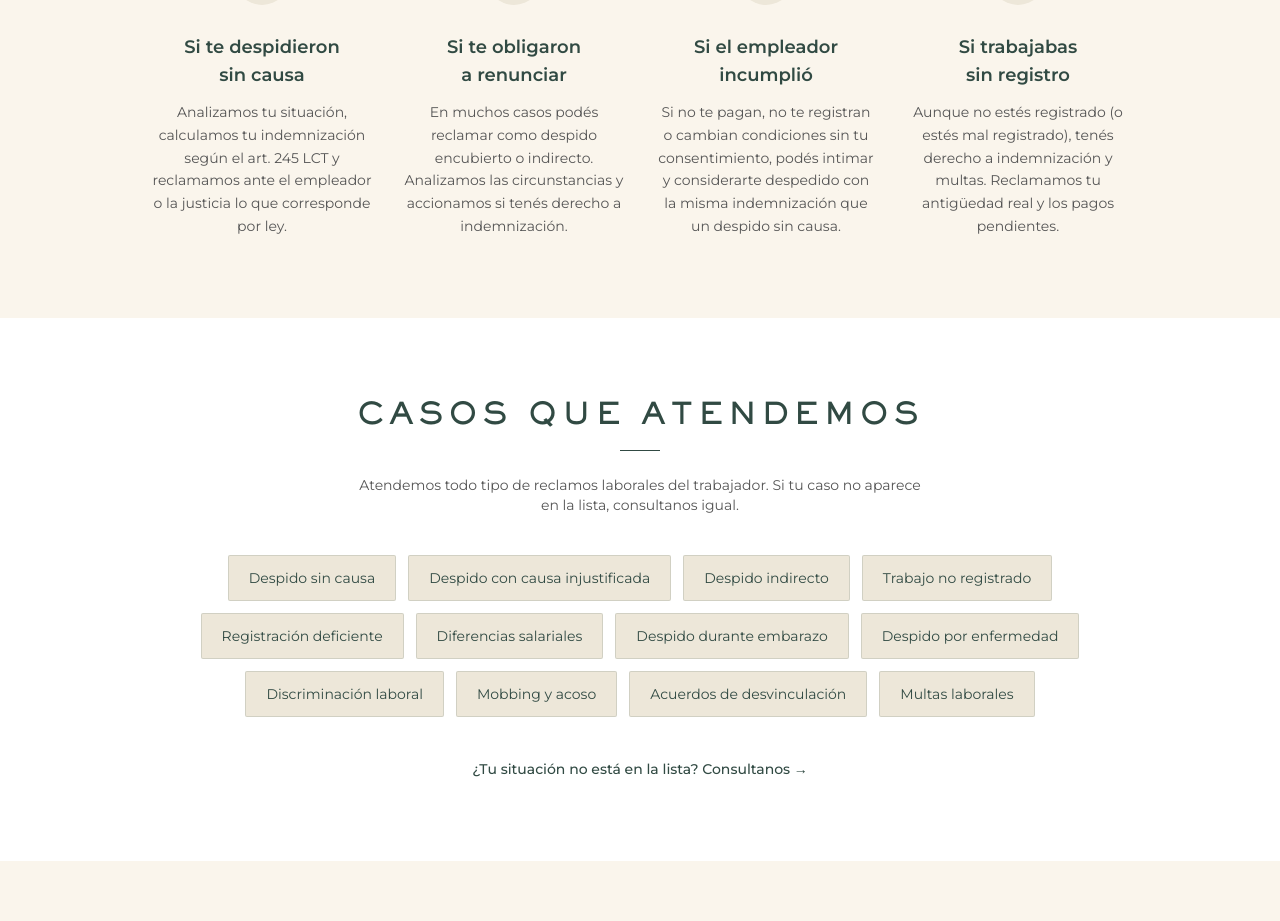
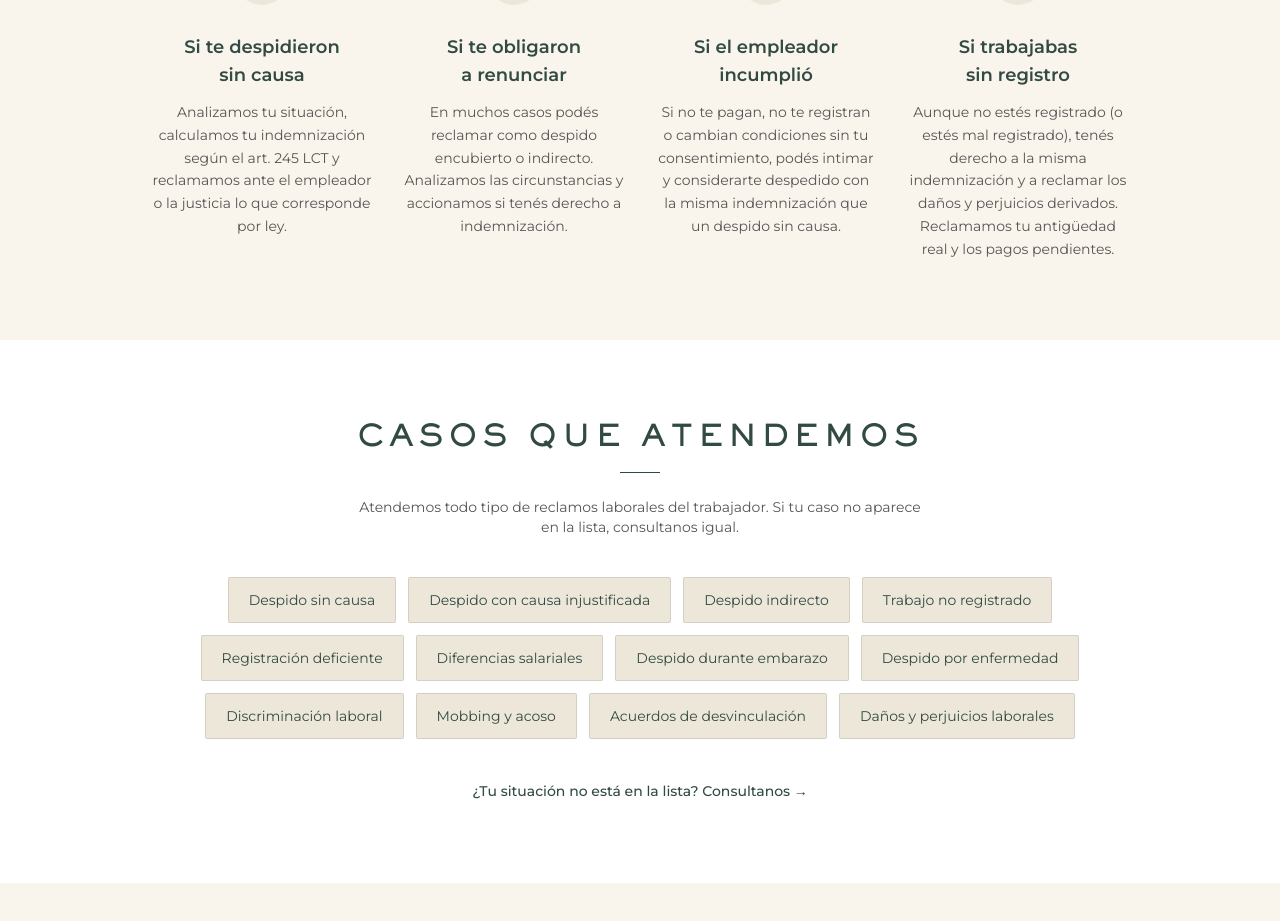
Before and after one commit to RuaLareu/rualareu-web, a Next.js app: page /landing/despidos in a window 1280 px wide. Shown: the part 1040-1961 px from the top of the page. Built offline with nearby package versions, Linux system fonts and the light colour scheme.

Commit message:
fix(landing-despidos): actualizar FAQs al marco Ley 27.802 y limitar cobertura territorial a CABA y Buenos Aires

```diff
--- a/src/app/landing/despidos/page.tsx
+++ b/src/app/landing/despidos/page.tsx
@@ -210,8 +210,8 @@ export default function DespidosLanding() {
                 </div>
                 <h3 className="font-semibold text-primary text-lg mb-3 text-balance md:min-h-[4rem] flex items-end justify-center">Si trabajabas sin registro</h3>
                 <p className="text-text-secondary text-sm leading-relaxed flex-1">
-                  Aunque no estés registrado (o estés mal registrado), tenés derecho a indemnización y multas.
-                  Reclamamos tu antigüedad real y los pagos pendientes.
+                  Aunque no estés registrado (o estés mal registrado), tenés derecho a la misma indemnización
+                  y a reclamar los daños y perjuicios derivados. Reclamamos tu antigüedad real y los pagos pendientes.
                 </p>
               </div>
             </div>
@@ -245,7 +245,7 @@ export default function DespidosLanding() {
                 "Discriminación laboral",
                 "Mobbing y acoso",
                 "Acuerdos de desvinculación",
-                "Multas laborales",
+                "Daños y perjuicios laborales",
               ].map((item) => (
                 <span
                   key={item}
@@ -382,15 +382,15 @@ export default function DespidosLanding() {
             />
             <FAQItem
               question="¿Y si trabajaba en negro o mal registrado?"
-              answer="Tenés derecho a la misma indemnización que un empleado registrado, más las multas de las leyes 24.013 y 25.323 que pueden duplicar el monto. La clave es intimar rápido al empleador por carta documento para no perder las multas. Después, si no hay acuerdo, se acciona judicialmente."
+              answer="Tenés derecho a la misma indemnización que un empleado registrado. Además, tras la sanción de la Ley 27.802 (Modernización Laboral), la falta o deficiencia de registración habilita a reclamar los daños y perjuicios derivados (aportes no ingresados, pérdida de cobertura, antigüedad no reconocida, etc.). Conviene intimar rápido al empleador por carta documento para preservar la prueba y tus derechos."
             />
             <FAQItem
               question="¿Cuánto tiempo tengo para reclamar?"
-              answer="Los créditos laborales prescriben a los 2 años desde la extinción del vínculo. Pero conviene actuar rápido: las multas por mala registración requieren intimar mientras el vínculo esté vigente o dentro de plazos cortos posteriores al despido."
+              answer="Los créditos laborales prescriben a los 2 años desde la extinción del vínculo. Pero conviene actuar rápido: los reclamos por trabajo no registrado requieren intimar mientras el vínculo esté vigente o dentro de plazos cortos posteriores al despido."
             />
             <FAQItem
               question="¿Puedo hacer todo el trámite a distancia?"
-              answer="Sí. La mayoría de los reclamos laborales se gestionan de forma digital: audiencias virtuales, firma electrónica y presentaciones online. Te representamos estés en Mar del Plata o en cualquier otra parte del país."
+              answer="Sí. La mayoría de los reclamos laborales se gestionan de forma digital: audiencias virtuales, firma electrónica y presentaciones online. Te representamos en Mar del Plata, CABA y toda la provincia de Buenos Aires."
             />
           </div>
         </section>
```
